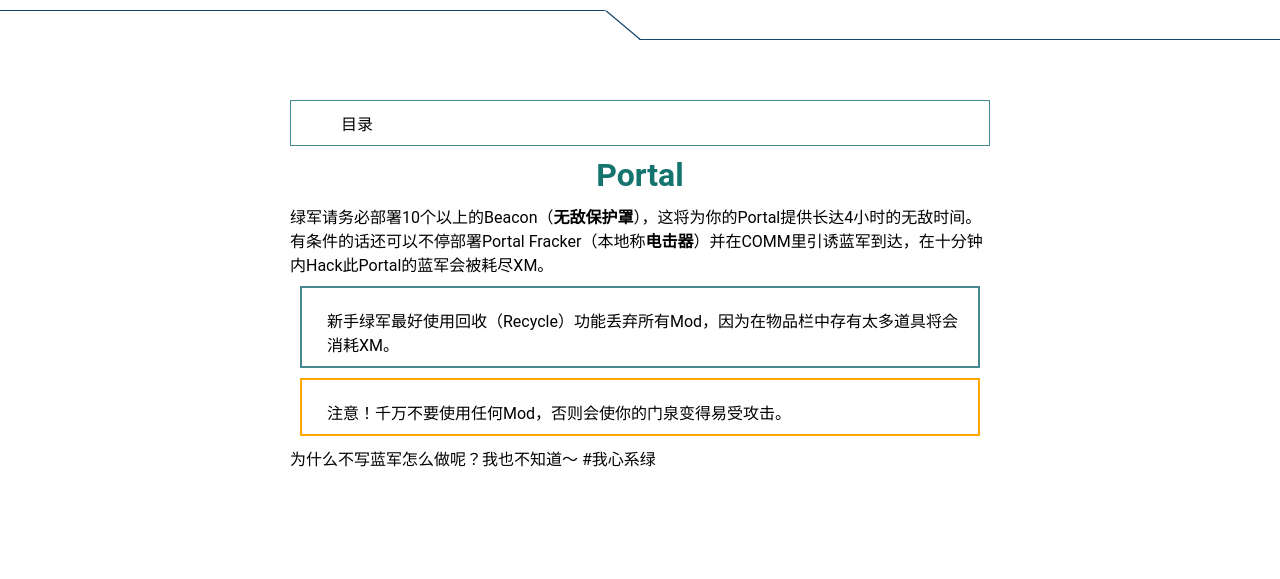
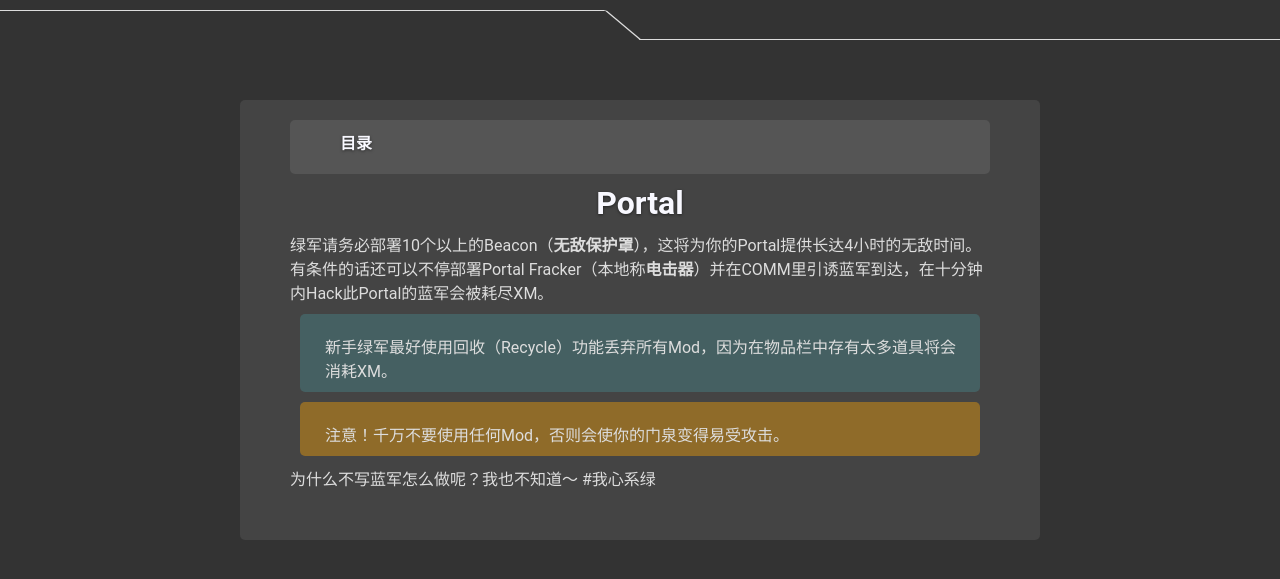
Before and after one commit to cantonres/cantonres-jekyll, a Jekyll site: the page built from _tutorial/portal.md, in a window 1280 px wide. Shown: the top 579 px of the page. Built offline with Jekyll 4.4.1, drawn with Linux system fonts in a browser that asks for light colours.

Commit message:
Try out a new design concept

```diff
--- a/_layouts/tutorial.html
+++ b/_layouts/tutorial.html
@@ -2,7 +2,7 @@
 layout: default
 ---
 <nav id="toc">
-	目录
+	<h4>目录</h4>
 	<ol>
 	{% for id in site.data.tutorials %}
 		{% assign matched = site.tutorial | where: "id", id %}
--- a/css/main.scss
+++ b/css/main.scss
@@ -5,14 +5,14 @@
 
 html, body {
 	width: 100%;
-/*	background-color: #0B0C0D;*/
-	background-color: white;
-	color: black;
+	background-color: #333;
+	color: #ddd;
 	font-family: 'roboto', helvetica, arial;
 }
 
 h1, h2, h3, h4, h5, h6 {
-	color: #16746f;
+	color: #f8f8ff;
+	text-shadow: 0 1px 3px rgba(0,0,0,0.5);
 	margin-bottom: 10px;
 }
 
@@ -20,12 +20,24 @@ h1, h2 {
 	text-align: center;
 }
 
+ol {
+	counter-reset: item;
+	li {
+		display: block;
+	}
+	li:before {
+		content: counter( item ) ". ";
+		counter-increment: item;
+		color: #ddd;
+	}
+}
+
 p {
 	margin-top: 10px;
 }
 
 a {
-	color: #16476f;
+	color: #ccc;
 }
 
 hr {
@@ -59,26 +71,31 @@ img {
 }
 
 #content {
-	padding: 100px 50px 50px 50px;
+	background-color: #444;
+	border-radius: 5px;
+	padding: 20px 50px 50px 50px;
+	margin-top: 100px;
 	margin-left: auto;
 	margin-right: auto;
 	max-width: 800px;
 }
 
 #toc {
-	border: 1px solid #468990;
+	background-color: #555;
+	border-radius: 5px;
 	margin-bottom: 10px;
 	padding: 10px 10px 10px 50px;
 }
 
 .note {
-	border: 2px solid #468990;
+	background-color: rgba( 70, 137, 144, 0.4 );
+	border-radius: 5px;
 	margin: 10px;
 	padding: 10px 10px 10px 25px;
 }
 
 .warning {
-	border: 2px solid orange;
+	background-color: rgba(255, 165, 0, 0.4);
 }
 
 .ingress-separator {
@@ -87,12 +104,13 @@ img {
 	width: 100%;
 	padding-top: 10px;
 	position: absolute;
+	top: 0;
 	.left {
-		border-top: 1px solid #16476f;
+		border-top: 1px solid #ddd;
 	}
 
 	.right {
-		border-bottom: 1px solid #16476f;
+		border-bottom: 1px solid #ddd;
 	}
 
 	.center {
@@ -101,9 +119,9 @@ img {
 		position: absolute;
 		left: 50%;
 		margin-left: -18px;
-		border-left: 2px solid #16476f;
-		border-bottom: 1px solid #16476f;
-		border-top: 1px solid white;
+		border-left: 2px solid #ddd;
+		border-bottom: 1px solid #ddd;
+		border-top: 1px solid #333;
 
 		transform: skew(50deg);
 		-webkit-transform: skew(50deg);
```
